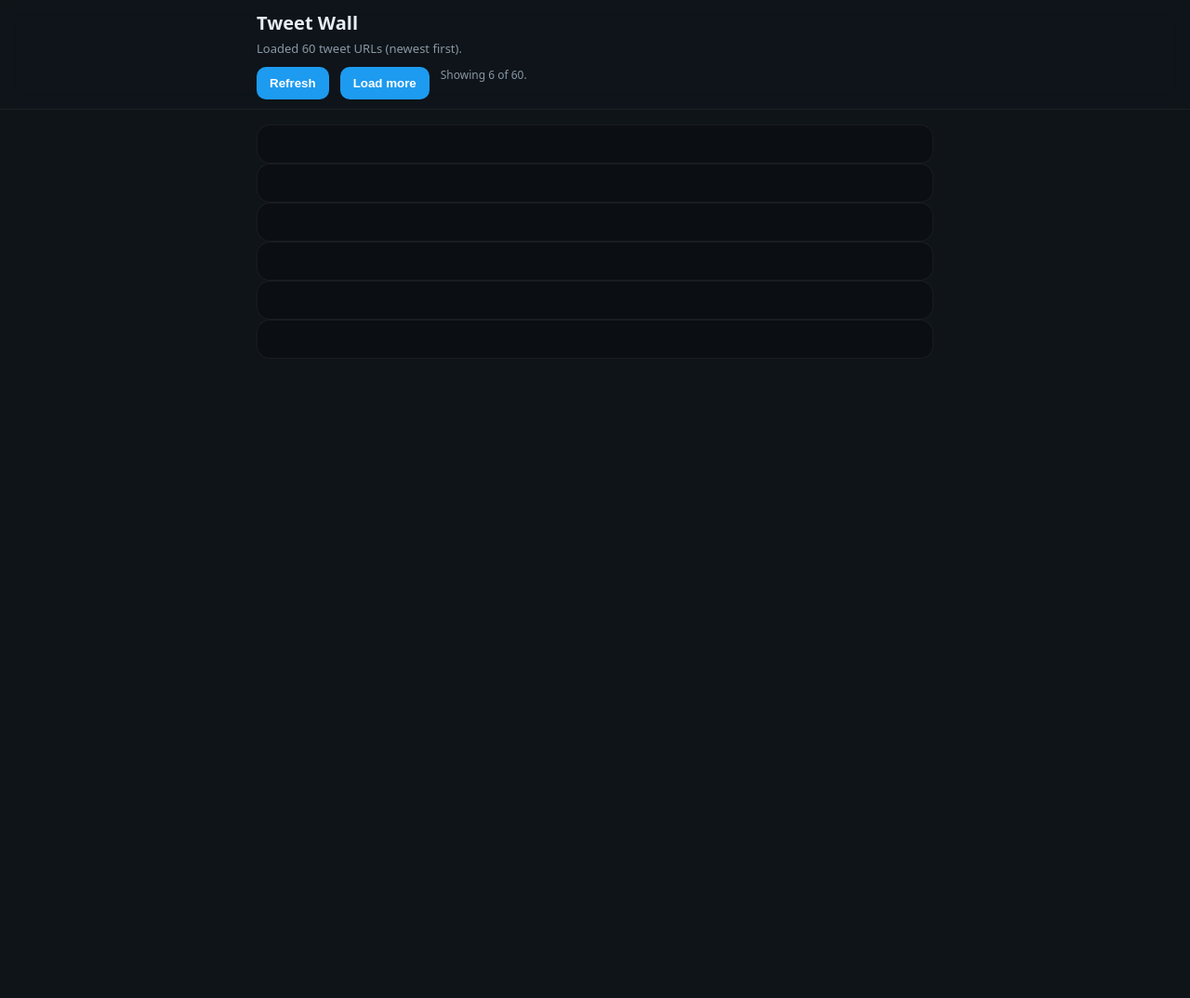
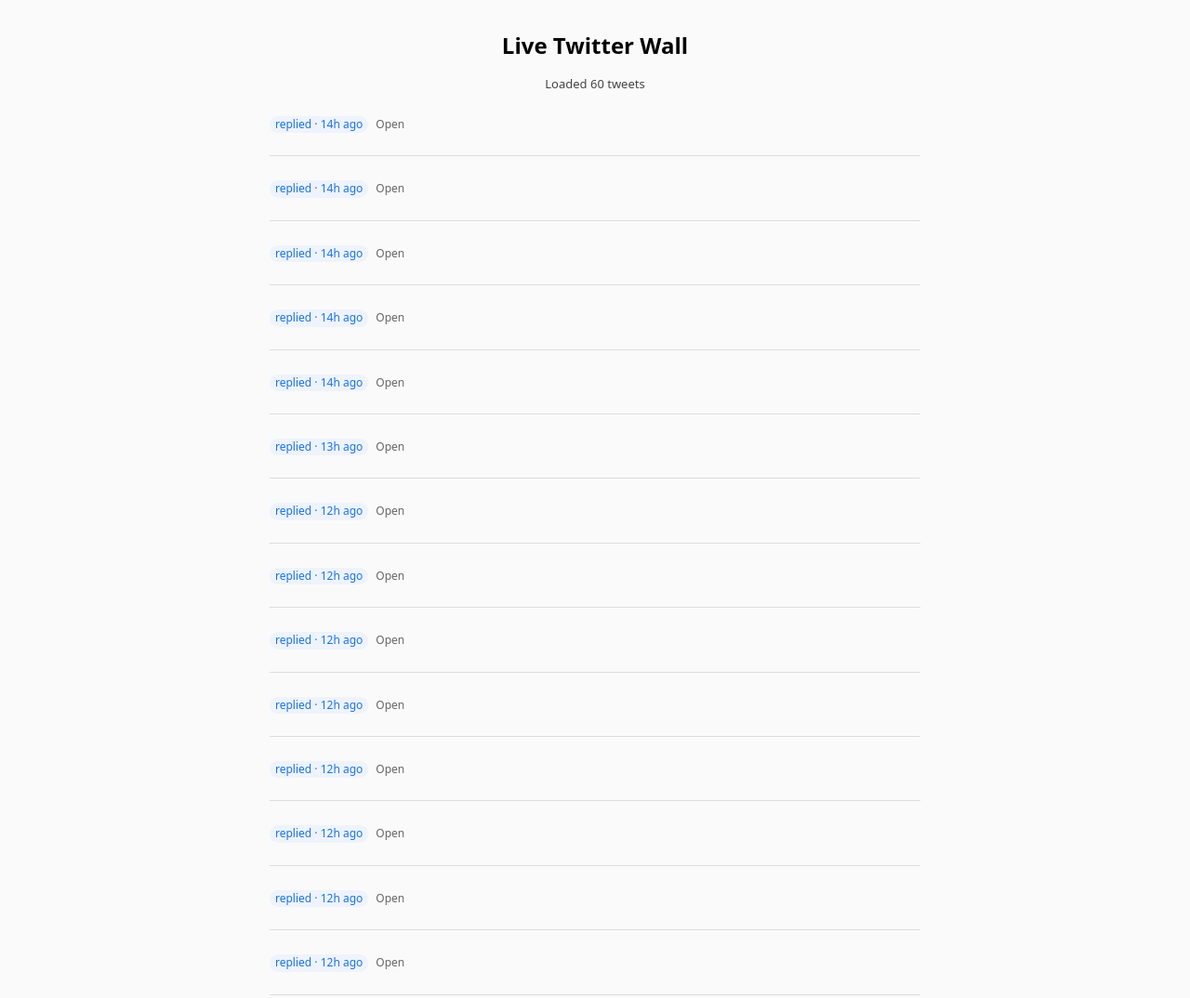
Before and after one commit to swiisfa/Twitter-Wall, a plain HTML site: page index.html in a window 1280 px wide. Shown: the top 1074 px of the page at 93% size. Before the commit the page ends 800 px from the top, so only its background shows below. Drawn offline with Linux system fonts and the light colour scheme.

Commit message:
Update index.html

```diff
--- a/index.html
+++ b/index.html
@@ -2,178 +2,139 @@
 <html lang="en">
 <head>
   <meta charset="UTF-8" />
-  <meta http-equiv="Cache-Control" content="no-store, no-cache, must-revalidate, max-age=0" />
-  <meta http-equiv="Pragma" content="no-cache" />
-  <meta http-equiv="Expires" content="0" />
+  <title>Twitter Wall</title>
   <meta name="viewport" content="width=device-width, initial-scale=1" />
-  <title>Tweet Wall</title>
-
   <style>
-    :root{
-      --bg:#0f1419; --card:#0b0f13; --text:#e6edf3; --muted:#8b98a5; --accent:#1d9bf0;
-      --pad:16px; --radius:14px; --gap:12px; --maxw:760px;
+    body {
+      font-family: system-ui, sans-serif;
+      max-width: 700px;
+      margin: 0 auto;
+      padding: 1rem;
+      background: #fafafa;
     }
-    *{box-sizing:border-box}
-    html,body{margin:0;padding:0;background:var(--bg);color:var(--text);font:16px/1.45 system-ui, -apple-system, Segoe UI, Roboto, Ubuntu, Cantarell, Noto Sans, Arial, "Apple Color Emoji", "Segoe UI Emoji"}
-    header{
-      position:sticky; top:0; z-index:5; backdrop-filter:saturate(180%) blur(10px);
-      background-color:rgba(15,20,25,.75); border-bottom:1px solid rgba(255,255,255,.06);
+    h1 {
+      font-size: 1.5rem;
+      margin-bottom: 1rem;
+      text-align: center;
     }
-    .wrap{max-width:var(--maxw); margin:0 auto; padding:10px var(--pad)}
-    h1{margin:0; font-size:20px}
-    .meta{color:var(--muted); font-size:13px; margin-top:4px}
-    .controls{display:flex; gap:var(--gap); margin-top:10px}
-    button{
-      background:var(--accent); color:#fff; border:none; border-radius:10px; padding:10px 14px;
-      font-weight:600; cursor:pointer; transition:transform .05s ease, opacity .2s ease;
+    .tweet {
+      margin: 18px 0;
+      padding: 0.5rem 0;
+      border-bottom: 1px solid #ddd;
     }
-    button:disabled{opacity:.4; cursor:not-allowed}
-    main{max-width:var(--maxw); margin:0 auto; padding:var(--pad)}
-    .grid{display:grid; gap:16px}
-    .card{
-      background:var(--card); border:1px solid rgba(255,255,255,.06);
-      border-radius:var(--radius); padding:12px;
+    .meta {
+      display: flex;
+      gap: .5rem;
+      align-items: center;
+      margin-bottom: .25rem;
     }
-    .err{color:#ff6b6b; white-space:pre-wrap}
-    .footer-space{height:60px}
-    .small{color:var(--muted); font-size:12px}
+    .age.approx {
+      font: 12px/1.2 system-ui, sans-serif;
+      padding: 2px 6px;
+      border-radius: 999px;
+      background: #eef3fe;
+      color: #1a73e8;
+    }
+    .permalink {
+      font: 12px/1.2 system-ui, sans-serif;
+      color: #666;
+      text-decoration: none;
+    }
+    .permalink:hover {
+      text-decoration: underline;
+    }
+    #stats {
+      font-size: 13px;
+      margin-bottom: 1rem;
+      color: #444;
+      text-align: center;
+    }
   </style>
-
-  <!-- Twitter widgets -->
-  <script async src="https://platform.twitter.com/widgets.js" charset="utf-8"></script>
 </head>
 <body>
-  <header>
-    <div class="wrap">
-      <h1>Tweet Wall</h1>
-      <div class="meta">
-        <span id="stats">Loading…</span>
-      </div>
-      <div class="controls">
-        <button id="refreshBtn">Refresh</button>
-        <button id="loadMoreBtn" disabled>Load more</button>
-        <span class="small" id="hint"></span>
-      </div>
-    </div>
-  </header>
-
-  <main>
-    <div id="feed" class="grid"></div>
-    <div class="footer-space"></div>
-    <div id="error" class="err" style="display:none;"></div>
-  </main>
+  <h1>Live Twitter Wall</h1>
+  <div id="stats">Loading…</div>
+  <div id="tweets"></div>
 
   <script>
-    // -------- Page limits (safe defaults) --------
-    const MAX_SHOW   = 60;  // max tweets rendered on page
-    const BATCH_SIZE = 6;   // how many to render per click/auto-batch
-    // --------------------------------------------
+  const MAX_SHOW = 60; // how many tweets to display
 
-    const FEED  = document.getElementById('feed');
-    const STATS = document.getElementById('stats');
-    const ERR   = document.getElementById('error');
-    const BTN1  = document.getElementById('refreshBtn');
-    const BTN2  = document.getElementById('loadMoreBtn');
-    const HINT  = document.getElementById('hint');
+  async function loadTweets() {
+    try {
+      const bust = Date.now();
+      const res = await fetch(`tweets.json?v=${bust}`, { cache: 'no-store' });
+      let arr = await res.json();
 
-    let tweetIds = []; // full (capped) list for this page
-    let idx = 0;       // next index to render
+      // Normalize to objects {url, repliedAt}
+      arr = Array.isArray(arr) ? arr : [];
+      arr = arr.map(x => (typeof x === 'string' ? { url: x } : x));
 
-    // Safe date → epoch ms
-    function eTime(str) {
-      if (!str) return 0;
-      const d = new Date(str);
-      return Number.isNaN(d.getTime()) ? 0 : d.getTime();
-    }
+      // Sort newest first by repliedAt
+      arr.sort((a, b) => (Date.parse(b.repliedAt || 0) || 0) - (Date.parse(a.repliedAt || 0) || 0));
+      arr.reverse();
 
-    // Extract tweet ID from URL
-    function toId(url) {
-      if (!url) return null;
-      const m = String(url).match(/status\/(\d+)/);
-      return m ? m[1] : null;
-    }
+      // Cap
+      arr = arr.slice(0, MAX_SHOW);
 
-    // Build one tweet embed container
-    function tweetEmbedHtml(id) {
-      const url = `https://twitter.com/anyuser/status/${id}`;
-      return `
-        <div class="card">
-          <blockquote class="twitter-tweet" data-dnt="true" data-theme="dark">
-            <a href="${url}"></a>
-          </blockquote>
-        </div>`;
-    }
+      const container = document.getElementById('tweets');
+      container.innerHTML = '';
 
-    async function loadData() {
-      try {
-        ERR.style.display = 'none';
-        FEED.innerHTML = '';
-        STATS.textContent = 'Loading…';
-        BTN2.disabled = true;
+      for (const item of arr) {
+        const url = item.url;
+        if (!url || !/^https?:\/\/(www\.)?(x|twitter)\.com\/.+\/status\/\d+/.test(url)) continue;
 
-        const bust = Date.now();
-        const r = await fetch(`tweets.json?v=${bust}`, { cache: 'no-store' });
-        if (!r.ok) throw new Error('Failed to fetch tweets.json: ' + r.status);
+        const badge = renderRepliedAt(item.repliedAt);
 
-        const arr = await r.json();
-        const list = Array.isArray(arr) ? arr : [];
-
-        // Accept both strings and {url,repliedAt}
-        const entries = list.map(item => {
-          if (typeof item === 'string') return { url: item, repliedAt: null };
-          return { url: item.url, repliedAt: item.repliedAt || null };
-        }).filter(e => !!e.url);
-
-        // Sort newest first by repliedAt if present
-        entries.sort((a, b) => eTime(b.repliedAt) - eTime(a.repliedAt));
-
-        // Extract IDs, cap to MAX_SHOW for front-end
-        let ids = entries.map(e => toId(e.url)).filter(Boolean);
-        ids = ids.slice(0, MAX_SHOW);
-
-        tweetIds = ids;
-        idx = 0;
-
-        STATS.textContent = `Loaded ${tweetIds.length} tweet URL${tweetIds.length === 1 ? '' : 's'} (newest first).`;
-        HINT.textContent = tweetIds.length > BATCH_SIZE ? `Showing ${BATCH_SIZE}, click “Load more” for more.` : '';
-
-        // Auto-render first batch
-        renderNextBatch();
-      } catch (e) {
-        console.error(e);
-        ERR.textContent = e.message || String(e);
-        ERR.style.display = 'block';
-      }
-    }
-
-    function renderNextBatch() {
-      const next = tweetIds.slice(idx, idx + BATCH_SIZE);
-      if (!next.length) {
-        BTN2.disabled = true;
-        HINT.textContent = 'End of list.';
-        return;
+        const block = document.createElement('div');
+        block.className = 'tweet';
+        block.innerHTML = `
+          <div class="meta">
+            ${badge}
+            <a class="permalink" href="${url}" target="_blank" rel="noopener">Open</a>
+          </div>
+          <blockquote class="twitter-tweet"><a href="${url}"></a></blockquote>
+        `;
+        container.appendChild(block);
       }
 
-      const html = next.map(id => tweetEmbedHtml(id)).join('');
-      const wrap = document.createElement('div');
-      wrap.innerHTML = html;
-      FEED.appendChild(wrap);
+      document.getElementById('stats').textContent =
+        `Loaded ${arr.length} tweet${arr.length !== 1 ? 's' : ''}`;
 
-      // Ask Twitter to hydrate new embeds
-      if (window.twttr && twttr.widgets && twttr.widgets.load) {
-        twttr.widgets.load(wrap);
+      // Load or reload Twitter widgets.js
+      if (!window.twttr || !twttr.widgets) {
+        const s = document.createElement('script');
+        s.async = true;
+        s.src = 'https://platform.twitter.com/widgets.js';
+        document.body.appendChild(s);
+      } else {
+        twttr.widgets.load();
       }
+    } catch (err) {
+      console.error(err);
+      document.getElementById('stats').textContent = 'Error loading tweets';
+    }
+  }
 
-      idx += next.length;
-      BTN2.disabled = idx >= tweetIds.length;
-      HINT.textContent = BTN2.disabled ? 'End of list.' : `Showing ${idx} of ${tweetIds.length}.`;
-    }
+  function renderRepliedAt(repliedAt) {
+    const ms = Date.parse(repliedAt || '');
+    if (!Number.isFinite(ms)) return '';
+    const label = timeAgo(ms);
+    const title = new Date(ms).toLocaleString();
+    return `<span class="age approx" title="${title}">replied · ${label} ago</span>`;
+  }
 
-    BTN1.addEventListener('click', loadData);
-    BTN2.addEventListener('click', renderNextBatch);
+  function timeAgo(t) {
+    const s = Math.floor((Date.now() - t) / 1000);
+    if (s < 60) return `${s}s`;
+    const m = Math.floor(s / 60);
+    if (m < 60) return `${m}m`;
+    const h = Math.floor(m / 60);
+    if (h < 24) return `${h}h`;
+    const d = Math.floor(h / 24);
+    return `${d}d`;
+  }
 
-    // Initial load
-    loadData();
+  document.addEventListener('DOMContentLoaded', loadTweets);
   </script>
 </body>
 </html>
```
